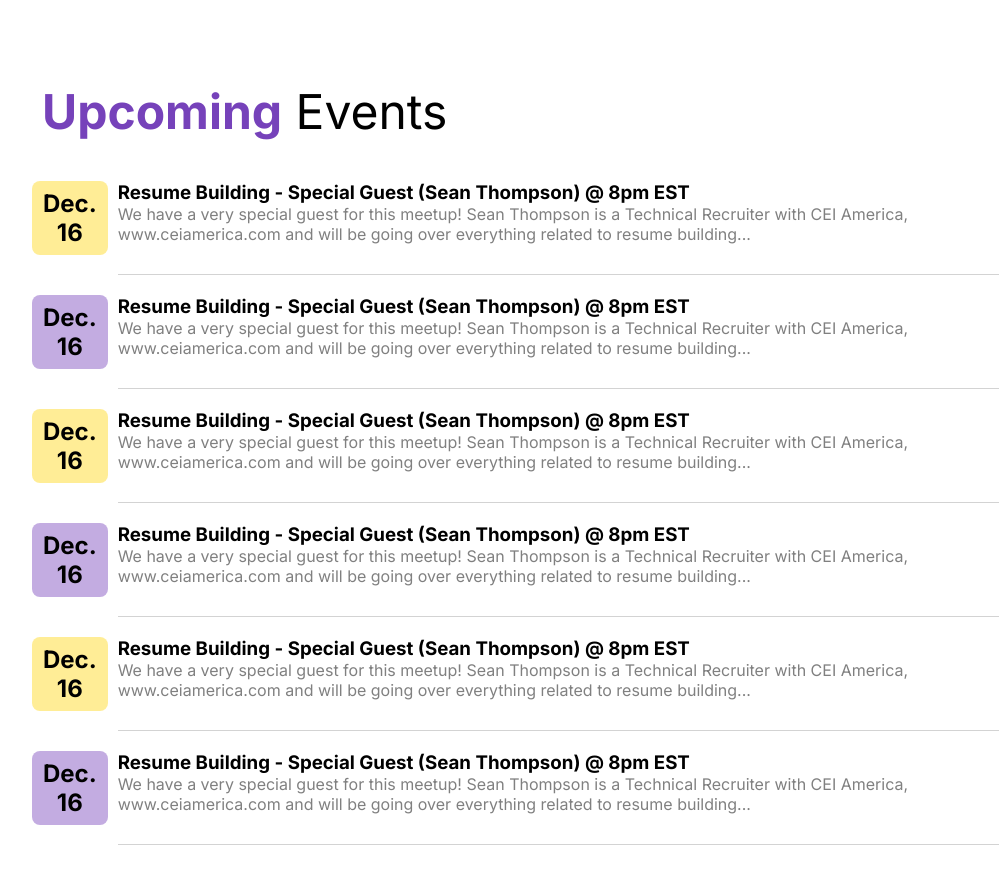
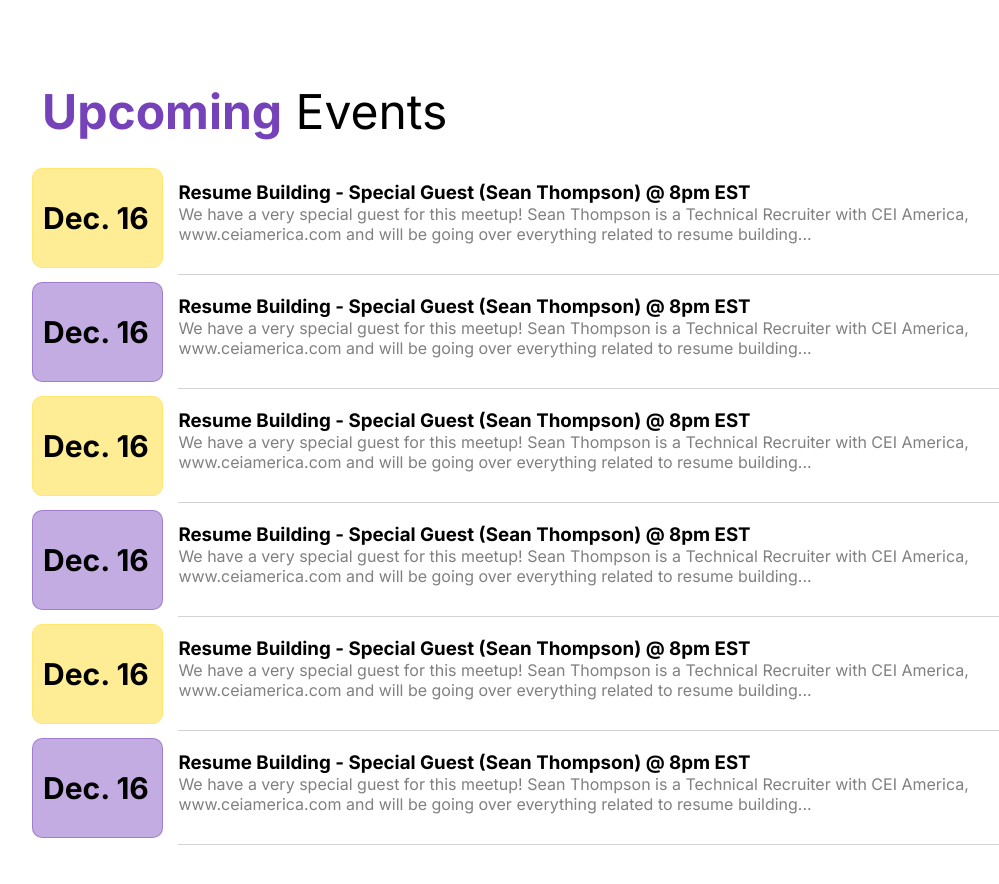
Before and after one commit to beginning-web-dev/bwd-frontend, a plain HTML site: page index.html in a window 1280 px wide. Shown: the whole page, without its empty margins (67-1066 px from the left). Drawn offline with Linux system fonts and the light colour scheme.

Commit message:
Updated CSS to improve visuals

```diff
--- a/index.html
+++ b/index.html
@@ -10,12 +10,12 @@
   </head>
 
   <body>
-    <div class="event__container">
+    <div class="event__container flex">
     <h2 class="event__title" ><span class="bold-text">Upcoming</span> Events</h2>
 
-    <ul class="container">
-      <li class="event">
-        <div class="event-date">
+    <ul class="container flex">
+      <li class="event flex">
+        <div class="event-date flex">
           <h2>Dec. 16</h2>
         </div>
         <div class="event-info">
@@ -24,8 +24,8 @@
         </div>
       </li>
 
-      <li class="event">
-        <div class="event-date">
+      <li class="event flex">
+        <div class="event-date flex">
           <h2>Dec. 16</h2>
         </div>
         <div class="event-info">
@@ -34,8 +34,8 @@
         </div>
       </li>
 
-      <li class="event">
-        <div class="event-date">
+      <li class="event flex">
+        <div class="event-date flex">
           <h2>Dec. 16</h2>
         </div>
         <div class="event-info">
@@ -44,8 +44,8 @@
         </div>
       </li>
 
-      <li class="event">
-        <div class="event-date">
+      <li class="event flex">
+        <div class="event-date flex">
           <h2>Dec. 16</h2>
         </div>
         <div class="event-info">
@@ -54,8 +54,8 @@
         </div>
       </li>
 
-      <li class="event">
-        <div class="event-date">
+      <li class="event flex">
+        <div class="event-date flex">
           <h2>Dec. 16</h2>
         </div>
         <div class="event-info">
@@ -64,8 +64,8 @@
         </div>
       </li>
 
-      <li class="event">
-        <div class="event-date">
+      <li class="event flex">
+        <div class="event-date flex">
           <h2>Dec. 16</h2>
         </div>
         <div class="event-info">
--- a/main.css
+++ b/main.css
@@ -14,9 +14,12 @@ html{
     font-family: inter;
 }
 
+/*Utility Classes */
+.flex {
+    display: flex;
+}
 
 .event__container{
-    display: flex;
     flex-direction: column;
     margin: 62px  99px;
     height: 80%;
@@ -30,25 +33,32 @@ html{
 }
 
 .container {
-    display: flex;
     flex-direction: column;
 }
 
 .event {
-    display: flex;
-    gap: 10px;
+    gap: 15px;
     align-items: center;
 
 }
 
 .event-date {
+    border: 1px solid #FFE771FF;
     text-align: center;
+    align-items: center;
+    width: 200px;
+    height: 100px;
     background-color:#FFE771BB;
-    border-radius: 8px;
-    padding: 8px 10px;
+    border-radius: 10px;
+    padding: 10px;
+}
+
+.event-date h2 {
+    font-size: 30px;
 }
 
 .container .event:nth-of-type(even) .event-date {
+    border: 1px solid #7642BA70;
     background-color:#7642BA70;
 }
 
@@ -62,7 +72,6 @@ html{
     border-bottom: 1px solid lightgrey;
 }
 
-
 .bold-text {
     color: #7642BA;
     font-weight: 700;
```
